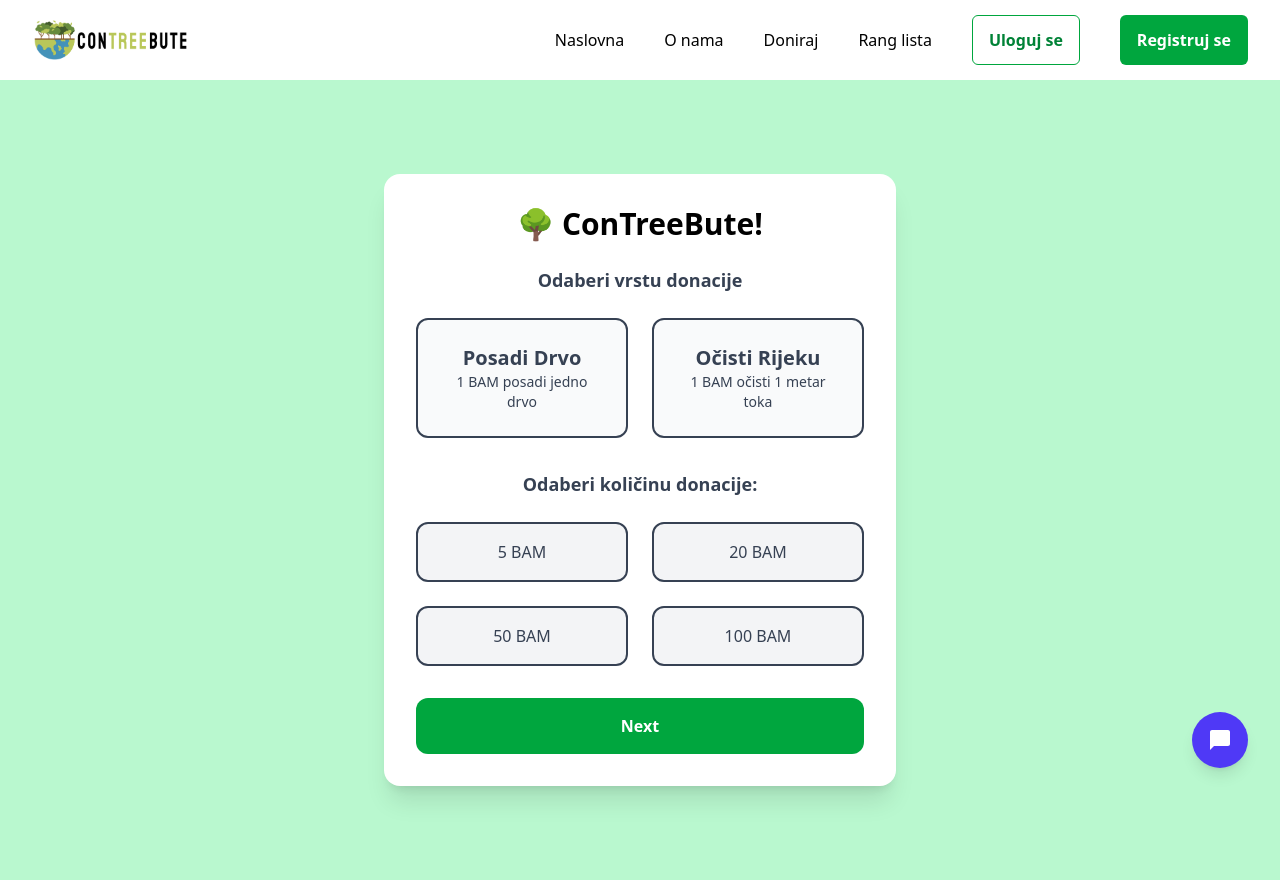
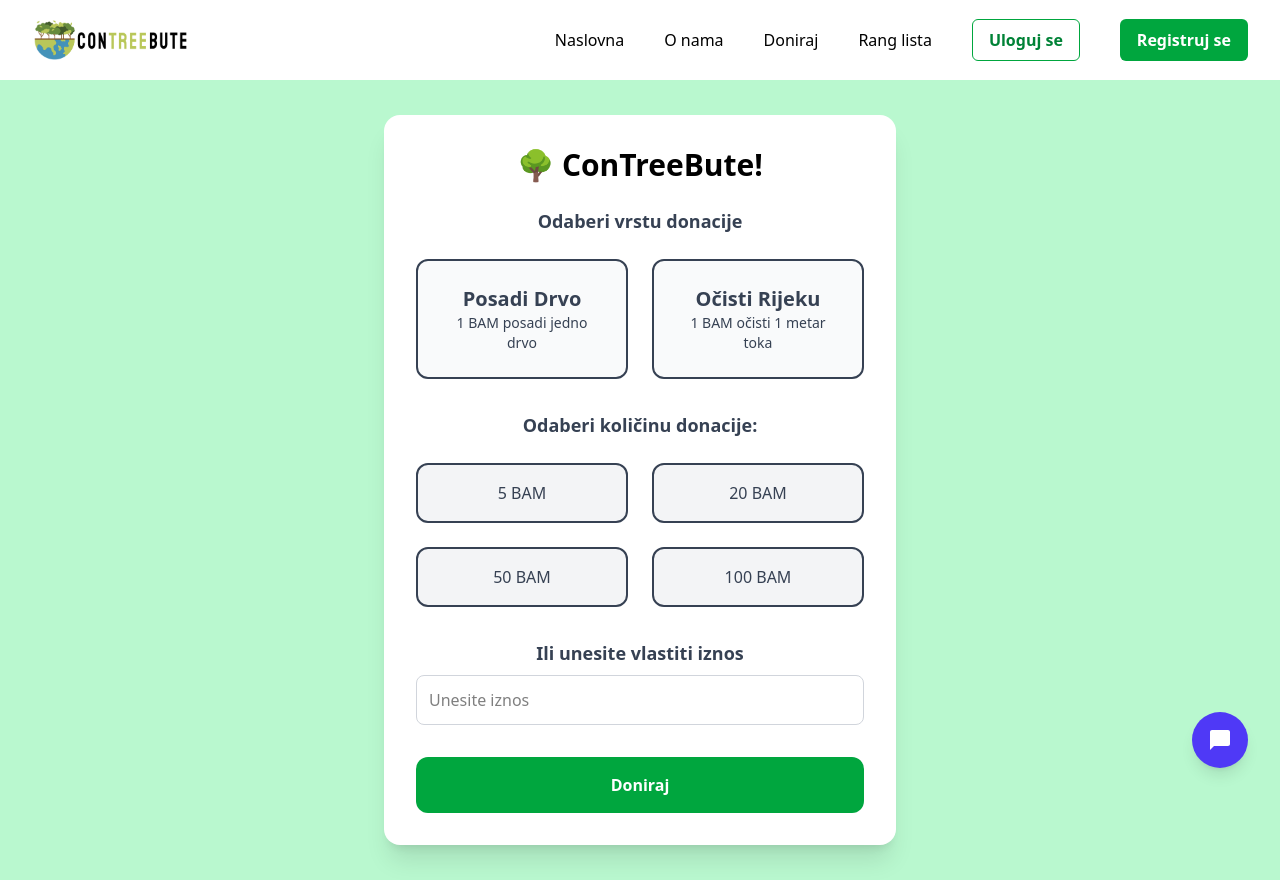
Before and after one commit to emirprasovic/hackathon-2025, a React (Vite) app in the folder frontend/: page /donate in a window 1280 px wide. Built offline with nearby package versions, Linux system fonts and the light colour scheme.

Commit message:
changes on the frontend (#10)

```diff
--- a/frontend/src/components/header/Header.jsx
+++ b/frontend/src/components/header/Header.jsx
@@ -42,12 +42,12 @@ const Header = () => {
 
                     {/* Desktop Buttons */}
                     <Link to="/login"
-                        className="items-center justify-center hidden px-4 py-3 ml-10 font-semibold transition-all duration-200 bg-white border border-green-600 rounded-md text-green-700 lg:inline-flex  focus:bg-green-700 focus:text-white hover:text-white hover:bg-green-700">
+                        className="items-center justify-center hidden px-4 py-2 ml-10 font-semibold transition-all duration-200 bg-white border border-green-600 rounded-md text-green-700 lg:inline-flex  focus:bg-green-700 focus:text-white hover:text-white hover:bg-green-700">
                         Uloguj se
                     </Link>
 
                     <Link to="/register"
-                        className="items-center justify-center hidden px-4 py-3 ml-10 text-base font-semibold text-white transition-all duration-200 bg-green-600 border border-transparent rounded-md lg:inline-flex hover:bg-green-700 focus:bg-green-700">
+                        className="items-center justify-center hidden px-4 py-2 ml-10 text-base font-semibold text-white transition-all duration-200 bg-green-600 border border-transparent rounded-md lg:inline-flex hover:bg-green-700 focus:bg-green-700">
                         Registruj se
                     </Link>
                 </nav>
@@ -58,22 +58,22 @@ const Header = () => {
                         <div className="flow-root">
                             <div className="flex flex-col px-6 -my-2 space-y-1">
                                 <Link to="/" className="inline-flex py-2 text-base font-medium text-black transition-all duration-200 hover:text-green-600 focus:text-green-700">Naslovna</Link>
-                                <Link to="/about" className="inline-flex py-2 text-base font-medium text-black transition-all duration-200 hover:text-green-600 focus:text-green-700">Solutions</Link>
-                                <Link to="/donate" className="inline-flex py-2 text-base font-medium text-black transition-all duration-200 hover:text-green-600 focus:text-green-700">Resources</Link>
-                                <Link to="/leaderboard" className="inline-flex py-2 text-base font-medium text-black transition-all duration-200 hover:text-green-600 focus:text-green-700">Pricing</Link>
+                                <Link to="/about" className="inline-flex py-2 text-base font-medium text-black transition-all duration-200 hover:text-green-600 focus:text-green-700">O nama</Link>
+                                <Link to="/donate" className="inline-flex py-2 text-base font-medium text-black transition-all duration-200 hover:text-green-600 focus:text-green-700">Doniraj</Link>
+                                <Link to="/leaderboard" className="inline-flex py-2 text-base font-medium text-black transition-all duration-200 hover:text-green-600 focus:text-green-700">Rang lista</Link>
                             </div>
                         </div>
 
                         <div className="px-6 mt-6">
                             <Link to="/login"
-                                className="inline-flex justify-center px-4 py-3 text-green-700 font-semibold transition-all duration-200 bg-white border border-green-600 rounded-md items-center hover:bg-green-700 focus:text-white focus:bg-green-700 hover:text-white">
+                                className="inline-flex justify-center px-4 py-2 text-green-700 font-semibold transition-all duration-200 bg-white border border-green-600 rounded-md items-center hover:bg-green-700 focus:text-white focus:bg-green-700 hover:text-white">
                                 Uloguj se
                             </Link>
                         </div>
 
                         <div className="px-6 mt-6">
                             <Link to="/register"
-                                className="inline-flex justify-center px-4 py-3 text-base font-semibold text-white transition-all duration-200 bg-green-600 border border-transparent rounded-md items-center hover:bg-green-700 focus:bg-green-700">
+                                className="inline-flex justify-center px-4 py-2 text-base font-semibold text-white transition-all duration-200 bg-green-600 border border-transparent rounded-md items-center hover:bg-green-700 focus:bg-green-700">
                                 Registruj se
                             </Link>
                         </div>
--- a/frontend/src/pages/donate/DonatePage.jsx
+++ b/frontend/src/pages/donate/DonatePage.jsx
@@ -1,4 +1,4 @@
-import { useState } from "react";
+import React, { useState } from "react";
 
 const donations = [
   { id: 1, name: "Posadi Drvo", description: "1 BAM posadi jedno drvo" },
@@ -10,29 +10,40 @@ const amounts = [5, 20, 50, 100];
 const DonatePage = () => {
   const [selectedCategory, setSelectedCategory] = useState(null);
   const [selectedAmount, setSelectedAmount] = useState(null);
+  const [customAmount, setCustomAmount] = useState("");
+
+  const handleCustomAmountChange = (e) => {
+    const value = e.target.value;
+
+    if (value === "" || /^[0-9]+$/.test(value)) {
+      setCustomAmount(value);
+      setSelectedAmount(value);
+    }
+  };
+
+  const handlePredefinedAmountClick = (amount) => {
+    setSelectedAmount(amount);
+    setCustomAmount("");
+  };
 
   return (
     <div className="flex flex-col items-center justify-center min-h-screen bg-green-200 p-6">
       <div className="bg-white p-8 rounded-2xl shadow-xl max-w-lg w-full text-center">
-        <h2 className="text-3xl font-bold text-gradient mb-6">
-          🌳 ConTreeBute!
-        </h2>
-        <p className="text-gray-700 mb-6 text-lg font-semibold">
-          Odaberi vrstu donacije
-        </p>
+        <h2 className="text-3xl font-bold text-gradient mb-6">🌳 ConTreeBute!</h2>
+        <p className="text-gray-700 mb-6 text-lg font-semibold">Odaberi vrstu donacije</p>
 
         <div className="grid grid-cols-2 gap-6 mb-8">
           {donations.map((donation) => (
             <div
               key={donation.id}
               className={`p-6 border-2 rounded-xl cursor-pointer transition-all duration-300 transform hover:scale-105 ${
-                selectedCategory === donation.id
+                selectedCategory === donation.name
                   ? donation.id === 2
                     ? "bg-blue-500 text-white border-blue-600 shadow-lg"
                     : "bg-green-500 text-white border-green-600 shadow-lg"
                   : "bg-gray-50 text-gray-700 hover:bg-gray-200"
               }`}
-              onClick={() => setSelectedCategory(donation.id)}
+              onClick={() => setSelectedCategory(donation.name)}
             >
               <h3 className="text-xl font-semibold">{donation.name}</h3>
               <p className="text-sm">{donation.description}</p>
@@ -40,27 +51,40 @@ const DonatePage = () => {
           ))}
         </div>
 
-        <p className="text-gray-700 mb-6 text-lg font-semibold">
-          Odaberi količinu donacije:
-        </p>
+        <p className="text-gray-700 mb-6 text-lg font-semibold">Odaberi količinu donacije:</p>
         <div className="grid grid-cols-2 gap-6 mb-8">
           {amounts.map((amount) => (
             <button
               key={amount}
               className={`p-4 border-2 rounded-xl transition-all duration-300 transform ${
                 selectedAmount === amount
-                  ? "bg-blue-600 text-white border-blue-700 scale-105"
+                  ? "bg-blue-800 text-white border-blue-700 scale-105"
                   : "bg-gray-100 text-gray-700 hover:bg-gray-200"
               }`}
-              onClick={() => setSelectedAmount(amount)}
+              onClick={() => handlePredefinedAmountClick(amount)}
             >
               {amount} BAM
             </button>
           ))}
         </div>
 
+        {/* Custom amount input */}
+        <div className="mb-8">
+          <label htmlFor="custom-amount" className="block text-lg font-semibold text-gray-700">
+            Ili unesite vlastiti iznos
+          </label>
+          <input
+            id="custom-amount"
+            type="text"
+            value={customAmount}
+            onChange={handleCustomAmountChange}
+            placeholder="Unesite iznos"
+            className="w-full p-3 border border-gray-300 rounded-lg mt-2 focus:outline-none focus:ring-2 focus:ring-green-500"
+          />
+        </div>
+
         <button className="w-full p-4 bg-green-600 text-white font-bold rounded-xl hover:bg-green-700 transform transition-all duration-300">
-          Next
+          Doniraj
         </button>
       </div>
     </div>
```
